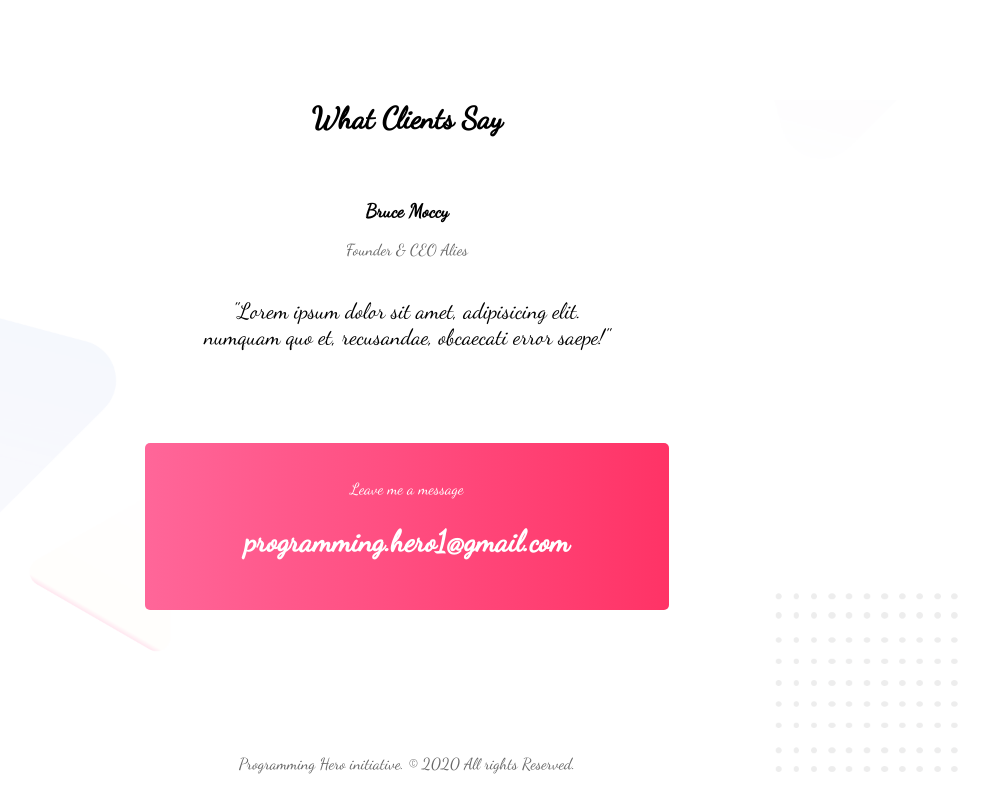
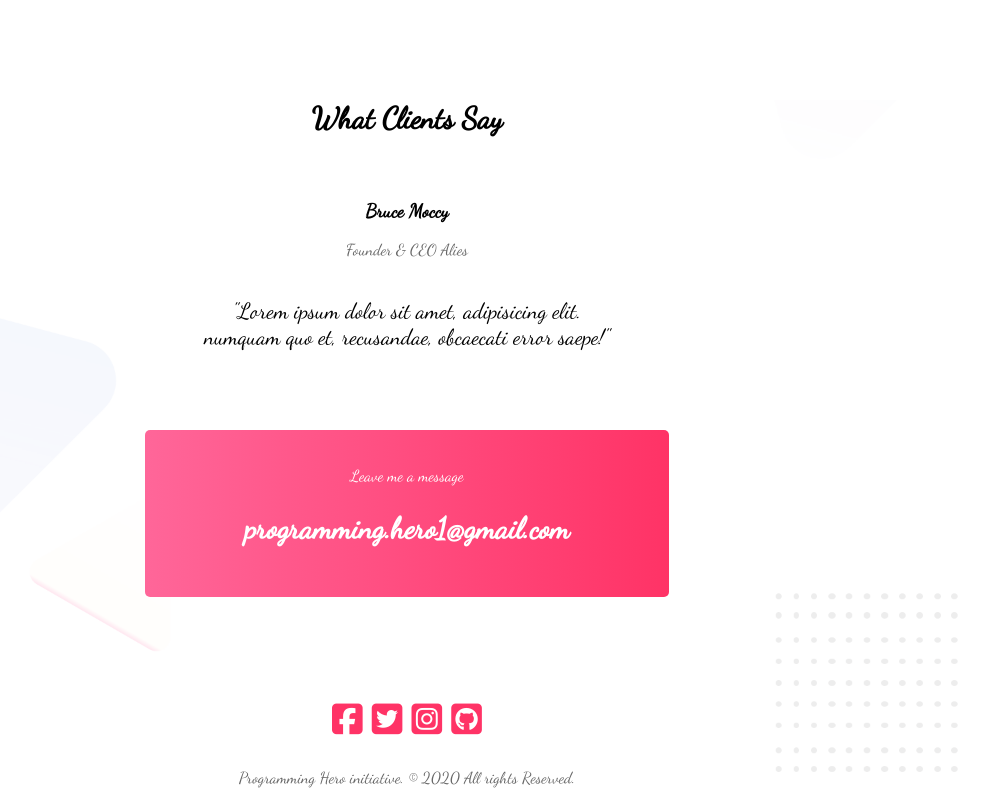
Before and after one commit to aminulsarkerbd/personal-website, a plain HTML site: page index.html in a window 1280 px wide. Shown: the part 2093-2893 px from the top of the page, without its empty margins (233-1222 px from the left). Drawn offline with Linux system fonts and the light colour scheme.

Commit message:
updated for bonus point!

```diff
--- a/index.html
+++ b/index.html
@@ -5,6 +5,7 @@
     <meta charset="UTF-8">
     <meta name="viewport" content="width=device-width, initial-scale=1.0">
     <title>Personal Website</title>
+    <script src="https://kit.fontawesome.com/6c1b3e31c7.js" crossorigin="anonymous"></script>
     <link href="https://fonts.googleapis.com/css?family=Dancing+Script&display=swap" rel="stylesheet">
     <link rel="stylesheet" href="style.css">
 </head>
@@ -54,9 +55,16 @@
                 <h2>programming.hero1&#64;gmail.com</h2>
             </div>
         </div>
+        <div class="social-media">
+            <a class="social-media" href="https://www.facebook.com/"><i title="Facebook" class="fab fa-facebook-square"></i></a>
+            <a class="social-media" href="https://twitter.com/"><i title="Twitter" class="fab fa-twitter-square"></i></a>
+            <a class="social-media" href="https://www.instagram.com/"><i title="Instagram" class="fab fa-instagram-square"></i></a>
+            <a class="social-media" href="https://github.com/"><i title="GitHub" class="fab fa-github-square"></i></a>
+        </div>
         <div class="footer-bottom">
             <p>Programming Hero initiative. &copy; 2020 All rights Reserved.</p>
         </div>
+
     </footer>
 
 </body></html>
--- a/style.css
+++ b/style.css
@@ -46,6 +46,10 @@ p {
     background-image: linear-gradient(-90deg, #ff3366, #ff6699);
     border-radius: 5px;
     color: #ffffff;
+}
+
+.link-btn:hover {
+    font-weight: bold;
 }
 
 .peter-pic {
@@ -122,7 +126,7 @@ h2 {
 }
 
 .send-email {
-    margin: 5% 0 10%;
+    margin: 4% 0 8%;
     background-image: -webkit-gradient(linear, right top, left top, from(#ff3366), to(#ff6699));
     background-image: linear-gradient(-90deg, #ff3366, #ff6699);
     display: inline-block;
@@ -135,6 +139,13 @@ h2 {
     color: #ffffff;
 }
 
+.social-media {
+    text-align: center;
+    font-size: 35px;
+    color: #ff3366;
+    padding-bottom: 10px;
+}
+
 .footer-bottom p {
     text-align: center;
     margin-bottom: 3%;
```
